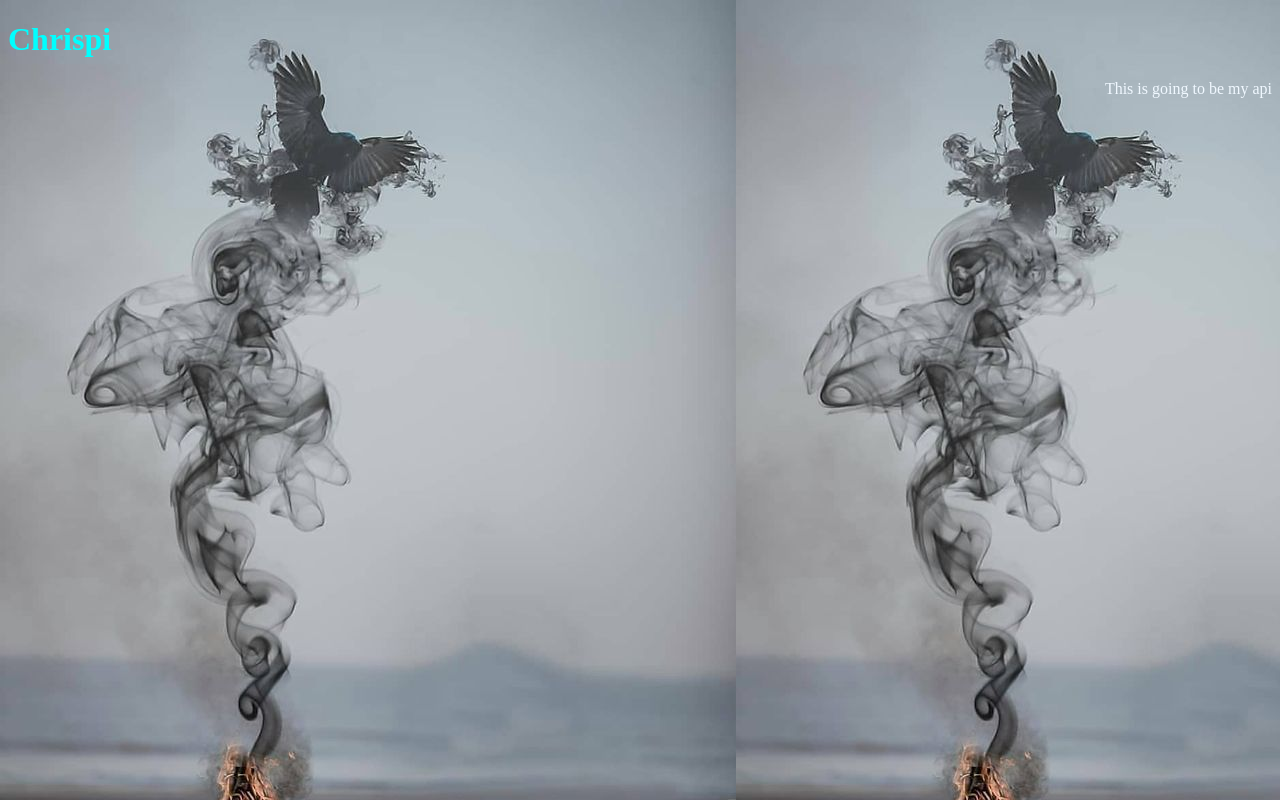
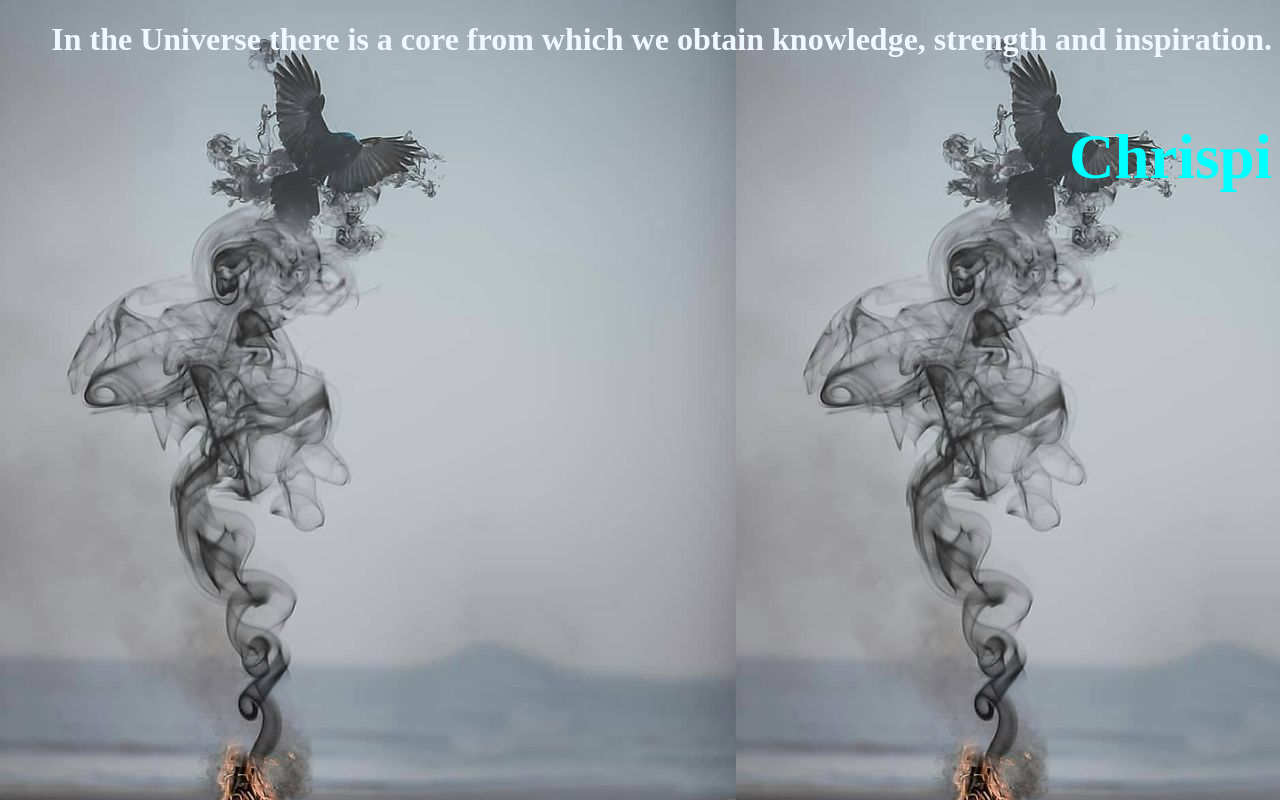
Before and after one commit to ChrisForti/js-api, a website: page public/demo.html in a window 1280 px wide. Drawn offline with Linux system fonts and the light colour scheme.

Commit message:
Worked in Tesla quote to demo, and played with styling.

```diff
--- a/public/css/styles.css
+++ b/public/css/styles.css
@@ -1,22 +1,26 @@
 
 h1 {
-    color: aqua;
-    text-align: left;
-    font-stretch: 200;
-    font-weight: 600;
+    color: aliceblue;
+    text-align: right;
 
 }
 
 body {
     background-image: url("/public/css/images/phoenix.jpeg");
-    background-color: #cccccc; ;
-    text-align: center;
+
+
 
 }
 
 p {
-    color: aliceblue;
+
+    color: aqua;
     text-align: right;
+    font-size: 63px;
+    font-weight: 650;
+    font-family: ;
+
+
 }
 
 div {
--- a/public/demo.html
+++ b/public/demo.html
@@ -8,8 +8,11 @@
   </head>
   <body>
     <div class="card">
-      <h1>Chrispi</h1>
-      <p>This is going to be my api</p>
+      <h1>
+        In the Universe there is a core from which we obtain knowledge, strength
+        and inspiration.
+      </h1>
+      <p>Chrispi</p>
       <p></p>
     </div>
   </body>
```
